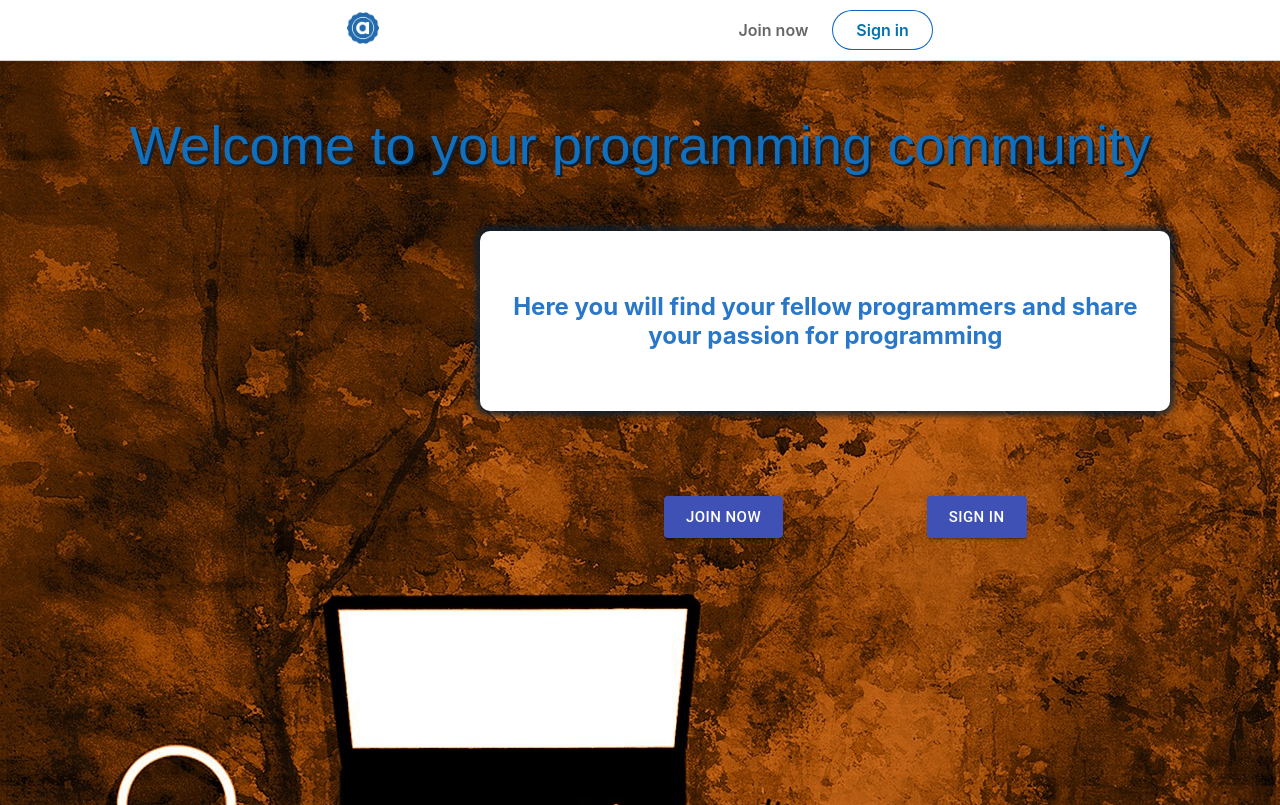
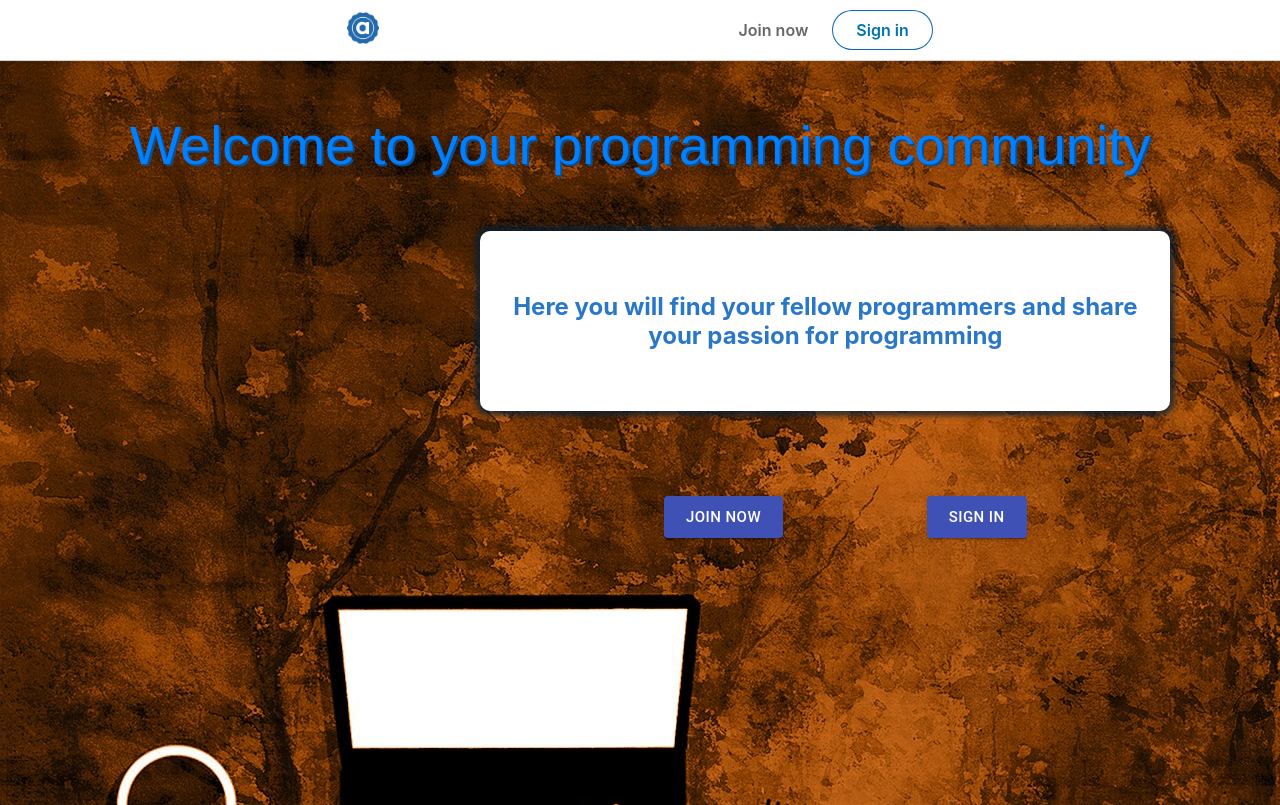
Before and after one commit to todor-grigorov/social-network-cra, a React (Create React App) app: page / in a window 1280 px wide. Built offline with nearby package versions, Linux system fonts and the light colour scheme; no server answers.

Commit message:
Changed styles

```diff
--- a/src/css/App.css
+++ b/src/css/App.css
@@ -95,9 +95,11 @@ h1, h2, h3, h4, h5, h6, p {margin: 0}
   font-size: 3.4rem;
   font-family: sans-serif;
   /* color: #2977c9; */
-  color: #126fbc;
+  /* color: #126fbc; */
   /* color: #3F51B5; */
-  text-shadow: 2px 2px #051f35;
+  color: #007FFF;
+  /* text-shadow: 2px 2px #051f35; */
+  text-shadow: 2px 2px #104e8b;
   font-weight: 200;
   line-height: 70px;
   /* width: 55%; */
```
